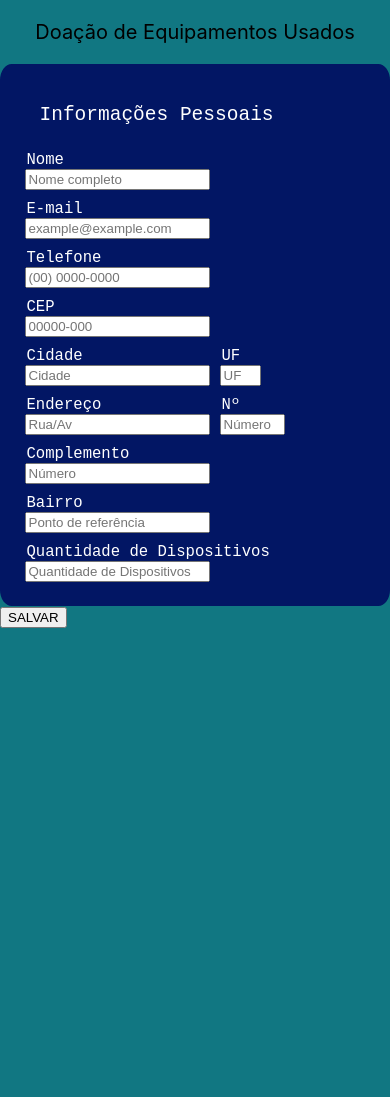
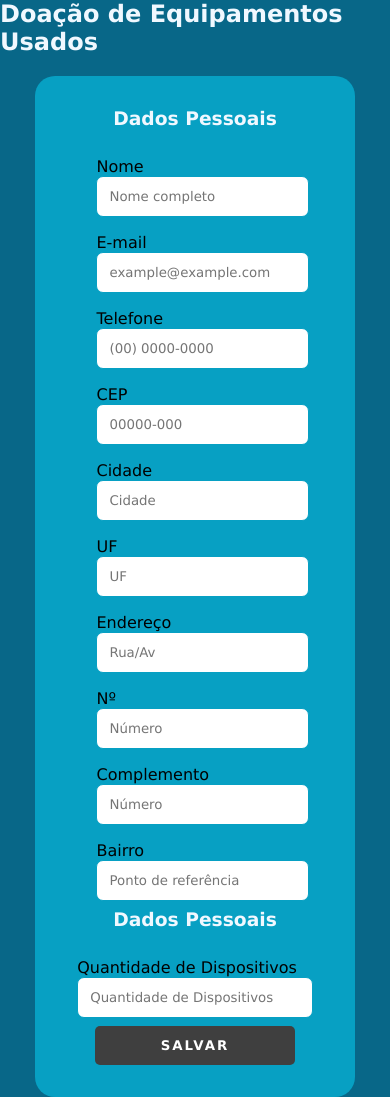
Before and after one commit to brenomorais-ti/doacao-computatores, a Next.js app: page / in a window 390 px wide. Before the commit the page ends 844 px from the top, so only its background shows below. Built offline with nearby package versions, Linux system fonts and the light colour scheme.

Commit message:
estilização css e configurações de responsividade

```diff
--- a/src/components/Input/index.jsx
+++ b/src/components/Input/index.jsx
@@ -1,6 +1,6 @@
 const Input = (props) => {
   return (
-    <>
+    <div className='wrapper-input'>
       <legend>{props.label}</legend>
       <input
         min={0}
@@ -13,7 +13,7 @@ const Input = (props) => {
         onInput={props.onInput}
         onBlur={props.onBlur}
         required={props.required} />
-    </>
+    </div>
   )
 }
 
--- a/src/pages/index.js
+++ b/src/pages/index.js
@@ -1,9 +1,11 @@
 import Head from 'next/head'
-import styles from '../styles/Home.module.css'
 import { useState } from 'react'
 import Input from '../components/Input'
 import Select from '../components/Select'
 import axios from 'axios'
+
+
+
 
 export default function Home() {
 
@@ -96,21 +98,18 @@ export default function Home() {
 }
 
   return (
-    <div>
+    <main>
       <Head>
         <title>Amigo do Bem</title>
        {/* <link rel="stylesheet" href="https://cdn.jsdelivr.net/npm/water.css@2/out/water.css"></link>*/}
         <meta name="description" content="Doaçao de computadores" />
       </Head>
 
-      <main className="container">
-        <h1>Doação de Equipamentos Usados</h1>
-
-        <form className="container flex flex-wrap">
-
-         <h1>Informações Pessoais</h1>
-
-        <div className="item">
+        <h2>Doação de Equipamentos Usados</h2>
+        <section>
+          <h3>Dados Pessoais</h3>
+          <form class="form">
+            <div className="row">
               <Input
                 required
                 label={'Nome'}
@@ -119,9 +118,7 @@ export default function Home() {
                 placeholder={'Nome completo'}
                 onChange={({currentTarget:{value, name}}) => {
                   setList(value, name)}} />
-          </div>
 
-        <div className="item">
               <Input
                 label={'E-mail'}
                 name={'email'}
@@ -131,7 +128,7 @@ export default function Home() {
                   setList(value, name)}} />
             </div>
 
-        <div className="item">
+            <div className="row">
               <Input
                 required
                 label={'Telefone'}
@@ -140,9 +137,7 @@ export default function Home() {
                 placeholder={'(00) 0000-0000'}
                 onChange={({currentTarget:{value, name}}) => {
                   setList(value, name)}} />
-        </div>
 
-        <div className="item">
               <Input
                 required
                 label={'CEP'}
@@ -154,7 +149,7 @@ export default function Home() {
                 onBlur={checkCEP} />
             </div>
 
-        <div className="item">
+            <div className="row">
               <Input
                 required
                 value={form.city}
@@ -164,9 +159,7 @@ export default function Home() {
                 placeholder={'Cidade'}
                 onChange={({currentTarget:{value, name}}) => {
                   setList(value, name)}} />
-        </div>
 
-        <div className="item">
               <Input
                 required
                 size={2}
@@ -179,7 +172,7 @@ export default function Home() {
                   setList(value, name)}} />
             </div>
 
-        <div className="item">
+            <div className="row">
               <Input
                 required
                 value={form.streetAddress}
@@ -189,9 +182,7 @@ export default function Home() {
                 placeholder={'Rua/Av'}
                 onChange={({currentTarget:{value, name}}) => {
                   setList(value, name)}} />
-        </div>
 
-        <div className="item">
               <Input
                 required
                 size={5}
@@ -203,7 +194,7 @@ export default function Home() {
                   setList(value, name)}} />
             </div>
 
-        <div className="item">
+            <div className="row">
               <Input
                 required
                 label={'Complemento'}
@@ -212,9 +203,7 @@ export default function Home() {
                 placeholder={'Número'}
                 onChange={({currentTarget:{value, name}}) => {
                   setList(value, name)}} />
-        </div>
 
-        <div className="item">
               <Input
                 required
                 value={form.neighborhood}
@@ -226,7 +215,7 @@ export default function Home() {
                   setList(value, name)}} />
             </div>
 
-        <div className="item">
+            <h3>Dados Pessoais</h3>
             <Input
                 required
                 size={3}
@@ -238,10 +227,9 @@ export default function Home() {
                   setList(value, name)}}
                 onChange={
                   (e) => rendlerList(e.currentTarget.value)} />
-          </div>
               {
                 device.map((_, index) => (
-            <div className="item">
+                <div className="row">
                   <h1>Especificações dos Equipamentos</h1>
                   <Select
                     required
@@ -262,12 +250,11 @@ export default function Home() {
                       deviceUpdate(value, name, index)}}/>
                 </div>))
               }
-        </form>
-
-        <button onClick={onSubmit}>
+            <button className='button' onClick={onSubmit}>
               SALVAR
             </button>
+          </form>
+        </section>
       </main>
-    </div>
   )
 }
--- a/src/styles/Home.module.css
+++ /dev/null
@@ -1,10 +0,0 @@
-.container {
-  padding: 0 2rem;
-}
-
-.main{
-  flex: 1;
-  display: flex;
-  flex-direction: column;
-  align-items: center;
-}
--- a/src/styles/globals.css
+++ b/src/styles/globals.css
@@ -1,41 +1,175 @@
-html,
-body {
-  padding: 0;
-  margin: 0;
-  font-family: -apple-system, BlinkMacSystemFont, Segoe UI, Roboto, Oxygen,
-    Ubuntu, Cantarell, Fira Sans, Droid Sans, Helvetica Neue, sans-serif;
-    background-color: #117782;
+* {
+    margin: 0;
+    padding: 0;
+    box-sizing: border-box;
+    font-family: Verdana, Geneva, Tahoma, sans-serif;
 }
 
-.item {
-	margin: 5px;
+body {
+    background-color: #086788;
 }
 
-.flex {
-	display: flex;
+main {
+    display: flex;
+    flex-direction: column;
+    align-items: center;
+    justify-content: center;
 }
 
-.flex-wrap {
-	flex-wrap: wrap;
+main h2 {
+    color: aliceblue;
+    padding-bottom: 20px;
 }
 
-form{
-  padding: 5%;
-	background: rgb(2, 22, 100);
-	font-size: 1.2em;
-  font-family: monospace;
-	color: rgb(255, 255, 255);
+section {
+    background-color: #07A0C3;
+    padding: 2rem;
+    border-radius: 20px;
+    display: flex;
+    align-items: center;
+    justify-content: center;
+    flex-direction: column;
 }
 
-.container {
-	max-width: 450px;
-	margin: 0 auto;
-	border-radius: 3%;
+section h3 {
+    color: aliceblue;
+    padding-bottom: 20px;
 }
 
-h1 {
-	text-align: center;
-	margin: 20px;
-	font-size: 1.25em;
-	font-weight: normal;
+.form {
+    display: flex;
+    flex-direction: column;
+    align-items: center;
 }
+
+input {
+    outline: unset;
+    padding: 12px;
+    border: 1px solid #07A0C3;
+    border-radius: 7px;
+
+}
+
+button {
+    padding: 12px 30px;
+    border: none;
+    position: relative;
+    cursor: pointer;
+    box-sizing: border-box;
+    overflow: hidden;
+    background: #3f3f3f;
+    border-radius: 5px;
+    min-width: 200px;
+    color: #fff;
+    z-index: 0;
+    text-transform: uppercase;
+    letter-spacing: 2px;
+    transition: all 0.3s;
+    font-weight: 600;
+}
+
+button::before {
+    content: '';
+    position: absolute;
+    display: block;
+    top: 0;
+    left: -50px;
+    width: 70%;
+    height: 100%;
+    background: linear-gradient(
+        90deg, transparent,
+        #ffffff75, transparent
+    );
+    transition: all 1s;
+    z-index: -1;
+    transform: translateX(-120px)
+    skew(-10deg);
+}
+
+.row {
+    display: flex;
+}
+
+.wrapper-input {
+    display: flex;
+    flex-direction: column;
+    margin: 0.5rem;
+    width: 100%;
+}
+
+/*SMARTPHONE-S*/
+@media (max-width: 250px) {
+    section {
+        width: 15rem;
+    }
+
+    .row {
+        flex-direction: column;
+    }
+}
+
+/*SMARTPHONE-M*/
+@media (min-width: 251px) and (max-width: 424px) {
+    section {
+        width: 20rem;
+    }
+
+    .row {
+        flex-direction: column;
+    }
+}
+
+/*SMARTPHONE-L*/
+@media (min-width: 425px) and (max-width: 499px) {
+    section {
+        width: 24rem;
+    }
+
+    .row {
+        flex-direction: column;
+    }
+}
+
+/*-------------------------*/
+/*TABLET-S*/
+@media (min-width: 500px) {
+    section {
+        width: 28rem;
+    }
+}
+
+/*TABLET-M*/
+@media (min-width: 600px) {
+    section {
+        width: 35rem;
+    }
+}
+
+/*TABLET-L*/
+@media (min-width: 800px) {
+    section {
+        width: 45rem;
+    }
+}
+
+/*-------------------------*/
+/*DESKTOP-S*/
+@media (min-width: 1024px) {
+    section {
+        width: 50rem;
+    }
+}
+
+/*DESKTOP-M*/
+@media (min-width: 1440px) {
+    section {
+        width: 55rem;
+    }
+}
+
+/*DESKTOP-L*/
+@media (min-width: 1800px) {
+    section {
+        width: 60rem;
+    }
+}
```
Also changed, not shown: src/components/Select/style.js (added), src/img/appmasters.png (added). Lines whose indentation alone changed are shown as unchanged.
